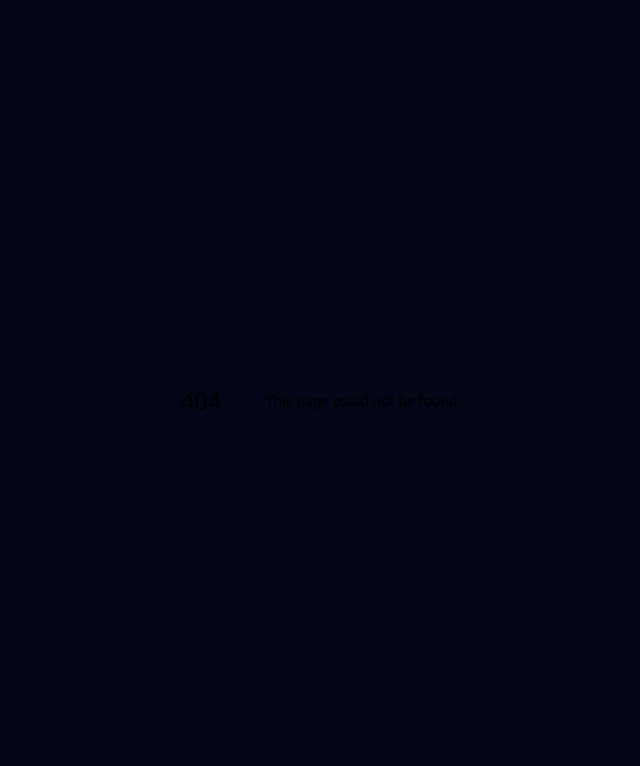
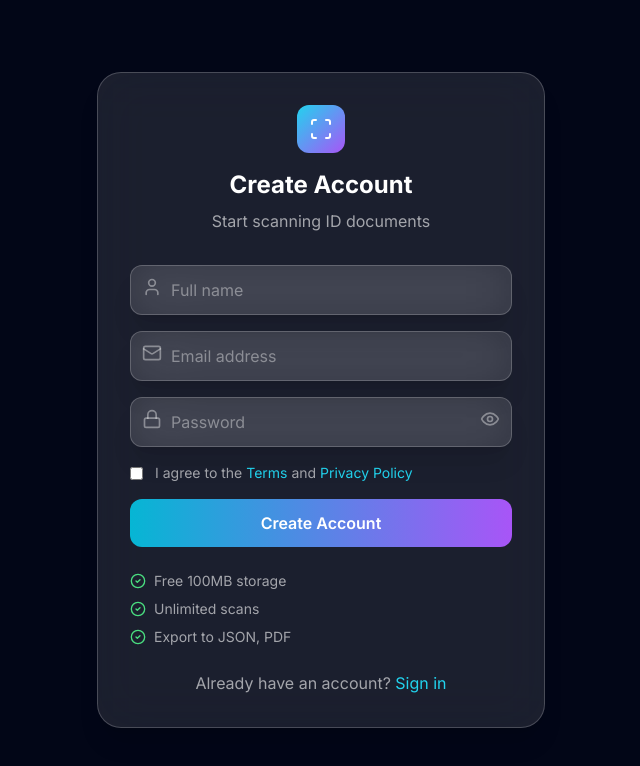
Before and after one commit to dinkotak811-boop/Gazi-online-portal, a Next.js app in the folder frontend/: page /register in a window 1280 px wide. Before the commit this address had no page. Shown: the top 766 px of the page, without its empty margins (319-959 px from the left). Built offline with nearby package versions, Linux system fonts and the light colour scheme.

Commit message:
Create page.tsx

```diff
--- /dev/null
+++ b/frontend/app/register/page.tsx
@@ -0,0 +1,96 @@
+'use client';
+
+import { useState } from 'react';
+import { Scan, User, Mail, Lock, Eye, EyeOff, CheckCircle2 } from 'lucide-react';
+import Link from 'next/link';
+
+export default function Register() {
+  const [showPassword, setShowPassword] = useState(false);
+  const [agreed, setAgreed] = useState(false);
+
+  return (
+    <div className="min-h-screen bg-slate-950 flex items-center justify-center p-4">
+      <div className="glass rounded-3xl p-8 w-full max-w-md">
+        <div className="text-center mb-8">
+          <div className="w-12 h-12 rounded-xl bg-gradient-to-br from-cyan-400 to-purple-500 flex items-center justify-center mx-auto mb-4">
+            <Scan className="w-6 h-6 text-white" />
+          </div>
+          <h1 className="text-2xl font-bold text-white">Create Account</h1>
+          <p className="text-white/60 mt-2">Start scanning ID documents</p>
+        </div>
+
+        <form className="space-y-4">
+          <div className="relative">
+            <User className="absolute left-3 top-3 w-5 h-5 text-white/40" />
+            <input
+              type="text"
+              placeholder="Full name"
+              className="w-full pl-10 pr-4 py-3 glass rounded-xl bg-transparent text-white placeholder:text-white/40 focus:outline-none focus:border-cyan-400"
+            />
+          </div>
+
+          <div className="relative">
+            <Mail className="absolute left-3 top-3 w-5 h-5 text-white/40" />
+            <input
+              type="email"
+              placeholder="Email address"
+              className="w-full pl-10 pr-4 py-3 glass rounded-xl bg-transparent text-white placeholder:text-white/40 focus:outline-none focus:border-cyan-400"
+            />
+          </div>
+
+          <div className="relative">
+            <Lock className="absolute left-3 top-3 w-5 h-5 text-white/40" />
+            <input
+              type={showPassword ? 'text' : 'password'}
+              placeholder="Password"
+              className="w-full pl-10 pr-12 py-3 glass rounded-xl bg-transparent text-white placeholder:text-white/40 focus:outline-none focus:border-cyan-400"
+            />
+            <button
+              type="button"
+              onClick={() => setShowPassword(!showPassword)}
+              className="absolute right-3 top-3 text-white/40 hover:text-white"
+            >
+              {showPassword ? <EyeOff className="w-5 h-5" /> : <Eye className="w-5 h-5" />}
+            </button>
+          </div>
+
+          <label className="flex items-start gap-3 text-sm text-white/60 cursor-pointer">
+            <input
+              type="checkbox"
+              checked={agreed}
+              onChange={(e) => setAgreed(e.target.checked)}
+              className="mt-1 rounded bg-white/10 border-white/20"
+            />
+            <span>
+              I agree to the <Link href="/terms" className="text-cyan-400">Terms</Link> and{' '}
+              <Link href="/privacy" className="text-cyan-400">Privacy Policy</Link>
+            </span>
+          </label>
+
+          <button
+            type="submit"
+            className="w-full py-3 bg-gradient-to-r from-cyan-500 to-purple-500 rounded-xl font-semibold text-white hover:opacity-90 transition"
+          >
+            Create Account
+          </button>
+        </form>
+
+        <div className="mt-6 space-y-2">
+          {['Free 100MB storage', 'Unlimited scans', 'Export to JSON, PDF'].map((feature, i) => (
+            <div key={i} className="flex items-center gap-2 text-sm text-white/60">
+              <CheckCircle2 className="w-4 h-4 text-green-400" />
+              {feature}
+            </div>
+          ))}
+        </div>
+
+        <p className="text-center mt-6 text-white/60">
+          Already have an account?{' '}
+          <Link href="/login" className="text-cyan-400 hover:underline">
+            Sign in
+          </Link>
+        </p>
+      </div>
+    </div>
+  );
+}
```
